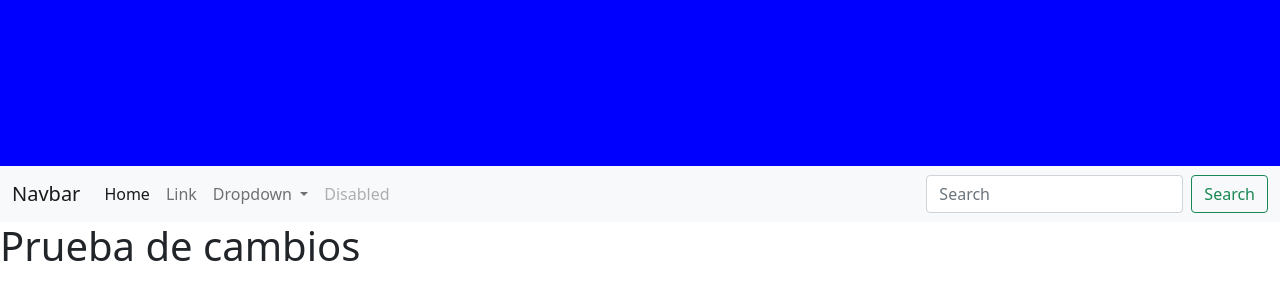
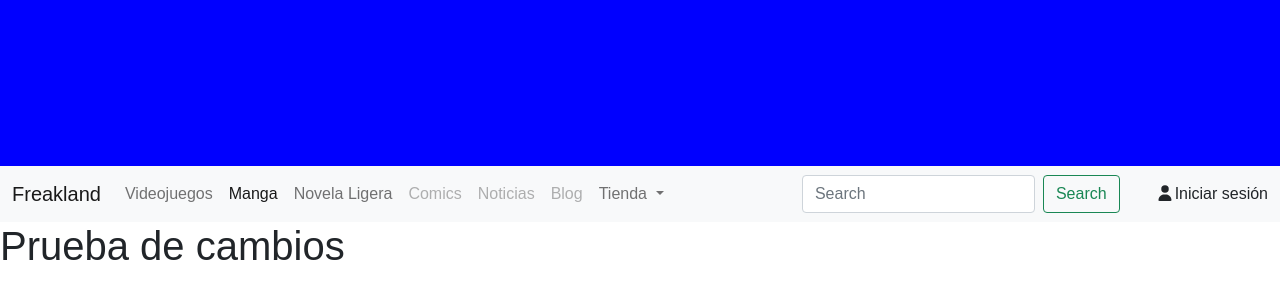
Before and after one commit to Gilver-Dk555/freakland, a website: page index.html in a window 1280 px wide. Shown: the part 84-384 px from the top of the page. Drawn offline with Linux system fonts and the light colour scheme.

Commit message:
test form

```diff
--- a/index.html
+++ b/index.html
@@ -131,9 +131,10 @@
 	======================================-->
 
     <link rel="stylesheet" type="text/css" href="css/style.css">
+    <link rel="stylesheet" type="text/css" href="fontawesome/css/all.min.css">
 
     <!--=====================================
-	=            Etiquetas Title            =
+	=            Etiqueta Title             =
 	======================================-->
 
     <title>Freakland</title>
@@ -148,37 +149,50 @@
 
     <nav class="navbar navbar-expand-lg navbar-light bg-light">
         <div class="container-fluid">
-            <a class="navbar-brand" href="#">Navbar</a>
+            <a class="navbar-brand" href="#">Freakland</a>
             <button class="navbar-toggler" type="button" data-bs-toggle="collapse" data-bs-target="#navbarSupportedContent" aria-controls="navbarSupportedContent" aria-expanded="false" aria-label="Toggle navigation">
                 <span class="navbar-toggler-icon"></span>
             </button>
             <div class="collapse navbar-collapse" id="navbarSupportedContent">
                 <ul class="navbar-nav me-auto mb-2 mb-lg-0">
                     <li class="nav-item">
-                        <a class="nav-link active" aria-current="page" href="#">Home</a>
+                        <a class="nav-link" href="#">Videojuegos</a>
                     </li>
                     <li class="nav-item">
-                        <a class="nav-link" href="#">Link</a>
+                        <a class="nav-link active" aria-current="page" href="#">Manga</a>
+                    </li>
+                    <li class="nav-item">
+                        <a class="nav-link" href="#">Novela Ligera</a>
+                    </li>
+                    <li class="nav-item">
+                        <a class="nav-link disabled">Comics</a>
+                    </li>
+                    <li class="nav-item">
+                        <a class="nav-link disabled">Noticias</a>
+                    </li>
+                    <li class="nav-item">
+                        <a class="nav-link disabled">Blog</a>
                     </li>
                     <li class="nav-item dropdown">
                         <a class="nav-link dropdown-toggle" href="#" id="navbarDropdown" role="button" data-bs-toggle="dropdown" aria-expanded="false">
-                        Dropdown
+                        Tienda
                         </a>
                         <ul class="dropdown-menu" aria-labelledby="navbarDropdown">
-                            <li><a class="dropdown-item" href="#">Action</a></li>
-                            <li><a class="dropdown-item" href="#">Another action</a></li>
+                            <li><a class="dropdown-item" href="#">Computadoras</a></li>
+                            <li><a class="dropdown-item" href="#">Laptops</a></li>
+                            <li><a class="dropdown-item" href="#">Consolas</a></li>
                             <li><hr class="dropdown-divider"></li>
-                            <li><a class="dropdown-item" href="#">Something else here</a></li>
+                            <li><a class="dropdown-item" href="#">Componentes</a></li>
+                            <li><a class="dropdown-item" href="#">Reparaciones</a></li>
+                            <li><a class="dropdown-item" href="#">Otro</a></li>
                         </ul>
                     </li>
-                    <li class="nav-item">
-                        <a class="nav-link disabled">Disabled</a>
-                    </li>
                 </ul>
-                <form class="d-flex">
+                <form class="d-flex margin-right-35">
                     <input class="form-control me-2" type="search" placeholder="Search" aria-label="Search">
                     <button class="btn btn-outline-success" type="submit">Search</button>
                 </form>
+                <li> <a> <i class="fas fa-user"></i>Iniciar sesión </a> </li>
             </div>
         </div>
       </nav>
@@ -199,11 +213,17 @@
     <h1>Prueba de cambios</h1>
 
 
+
     <!--=====================================
 	=            Archivos de JS             =
 	======================================-->
 
+    <!-- Bootstrap-->
     <script src="js/bootstrap.bundle.min.js"> </script>
+
+    <!-- fontawesome js-->
+    <script src="fontawesome/js/all.min.js"></script>
+
     <!--
     <script>
         var myCarousel = document.querySelector('#myCarousel');
--- a/scss/_header.scss
+++ b/scss/_header.scss
@@ -2,3 +2,7 @@ header{
     height: 250px;
     background-color: blue;
 }
+
+.margin-right-35{
+    margin-right: 35px;
+}
--- a/scss/_main.scss
+++ b/scss/_main.scss
@@ -0,0 +1,10 @@
+*{
+	margin: 0;
+	padding: 0;
+	list-style: none;
+    box-sizing: border-box;
+}
+
+body{
+    font-family: sans-serif;
+}
```
Also changed, not shown: css/style.css, 1 other file.
